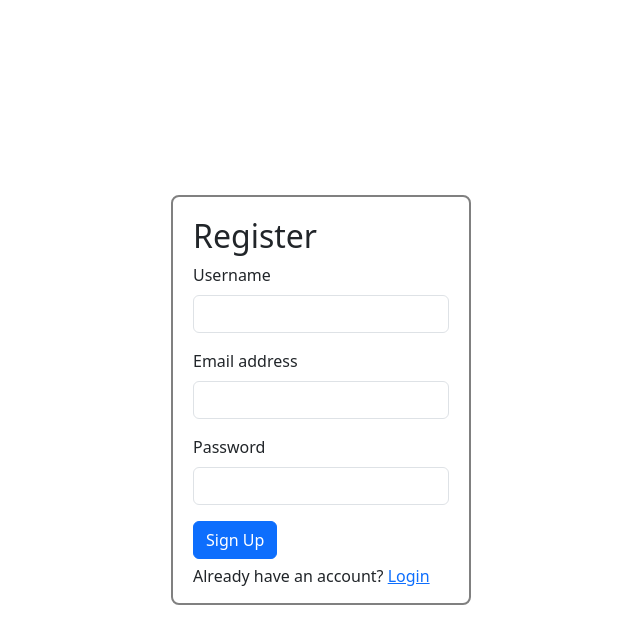
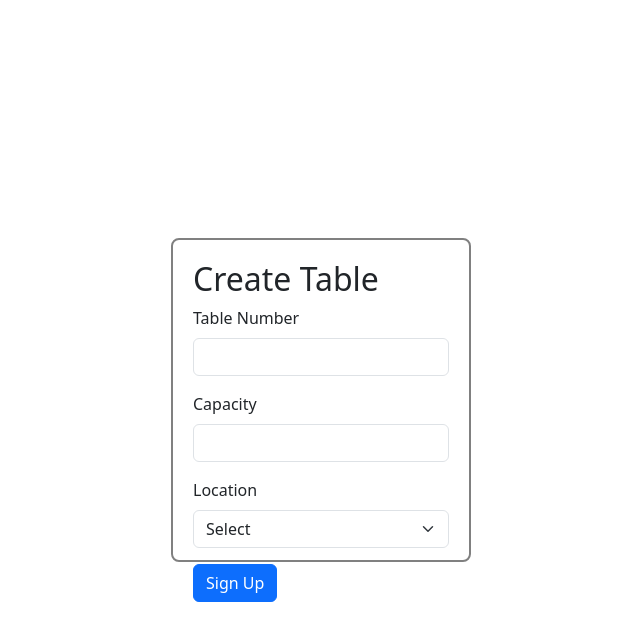
Before and after one commit to rounak161106/restraunt_table_reservation_system, a Python web app: template templates/update.html in a window 1280 px wide. Shown: the top 644 px of the page, without its empty margins (319-959 px from the left). Run offline with Jinja, Linux system fonts and the light colour scheme; the template is opened without the code that fills it, so the values that code supplies are empty.

Commit message:
Add create table form

```diff
--- a/templates/update.html
+++ b/templates/update.html
@@ -3,29 +3,39 @@
 <head>
     <meta charset="UTF-8">
     <meta name="viewport" content="width=device-width, initial-scale=1.0">
-    <title>Registration Form</title>
+    <title>Create Table</title>
     <link rel="stylesheet" href="/static/style.css">
     <link href="https://cdn.jsdelivr.net/npm/bootstrap@5.3.8/dist/css/bootstrap.min.css" rel="stylesheet" integrity="sha384-sRIl4kxILFvY47J16cr9ZwB07vP4J8+LH7qKQnuqkuIAvNWLzeN8tE5YBujZqJLB" crossorigin="anonymous">
+    <style>
+        #form-body{
+            height: 324px;
+        }
+    </style>
 </head>
 <body>
     <div id="main">
         <div id="canva">
             <div id="form-body">
-                <h2>Register</h2>
+                <h2>Create Table</h2>
                 <div class="mb-3">
-                <label for="username" class="form-label">Username</label>
-                <input type="email" class="form-control" id="username">
+                    <label for="table_number" class="form-label">Table Number</label>
+                    <input type="text" class="form-control" id="table_number">
                 </div>
+
                 <div class="mb-3">
-                <label for="email" class="form-label">Email address</label>
-                <input type="email" class="form-control" id="email">
+                    <label for="capacity" class="form-label">Capacity</label>
+                    <input type="number" class="form-control" id="capacity">
                 </div>
+
                 <div class="mb-3">
-                <label for="pwd" class="form-label">Password</label>
-                <input type="password" class="form-control" id="pwd">
+                    <label class="form-label">Location</label>
+                    <select class="form-select" aria-label="Default select example">
+                        <option selected>Select</option>
+                        <option value="In">Indoor</option>
+                        <option value="Out">Outdoor</option>
+                    </select>
                 </div>
                 <input type="submit" class="btn btn-primary" value="Sign Up">
-                <p style="margin-top: 5px;">Already have an account? <a href="/templates/login.html">Login</a></p>
             </div>
         </div>
     </div>
```
